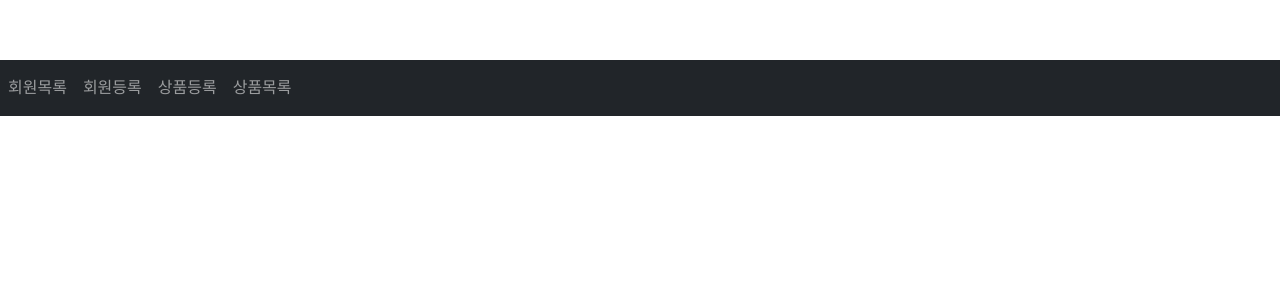
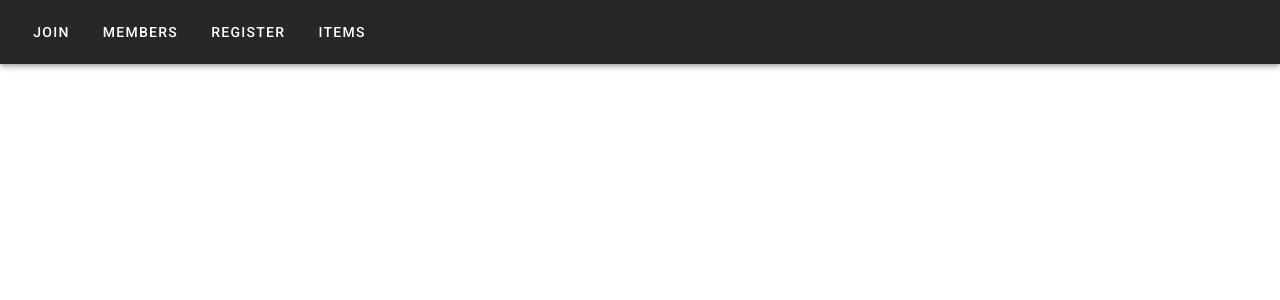
Before and after one commit to iamjunsulee/demo-jpa-study, a Vue app in the folder vue/: page / in a window 1280 px wide. Shown: the top 300 px of the page. Built offline with nearby package versions, Linux system fonts and the light colour scheme.

Commit message:
vuetify 적용

```diff
--- a/vue/src/App.vue
+++ b/vue/src/App.vue
@@ -1,42 +1,19 @@
 <template>
-  <div id="app">
-    <nav class="navbar navbar-expand navbar-dark bg-dark">
-      <div class="navbar-nav mr-auto">
-        <li class="nav-item">
-          <router-link to="/members" class="nav-link">회원목록</router-link>
-        </li>
-        <li class="nav-item">
-          <router-link to="/add" class="nav-link">회원등록</router-link>
-        </li>
-        <li class="nav-item">
-          <router-link to="/addItem" class="nav-link">상품등록</router-link>
-        </li>
-        <li class="nav-item">
-          <router-link to="/items" class="nav-link">상품목록</router-link>
-        </li>
-      </div>
-    </nav>
-
-    <div class="container mt-3">
+  <v-app>
+    <v-app-bar app dark>
+      <v-btn to="/join" text>Join</v-btn>
+      <v-btn to="/members" text>Members</v-btn>
+      <v-btn to="/addItem" text>Register</v-btn>
+      <v-btn to="/items" text>Items</v-btn>
+    </v-app-bar>
+    <v-main>
       <router-view />
-    </div>
-  </div>
+    </v-main>
+  </v-app>
 </template>
 
 <script>
-
 export default {
   name: 'App'
 };
 </script>
-
-<style>
-#app {
-  font-family: Avenir, Helvetica, Arial, sans-serif;
-  -webkit-font-smoothing: antialiased;
-  -moz-osx-font-smoothing: grayscale;
-  text-align: center;
-  color: #2c3e50;
-  margin-top: 60px;
-}
-</style>
```
